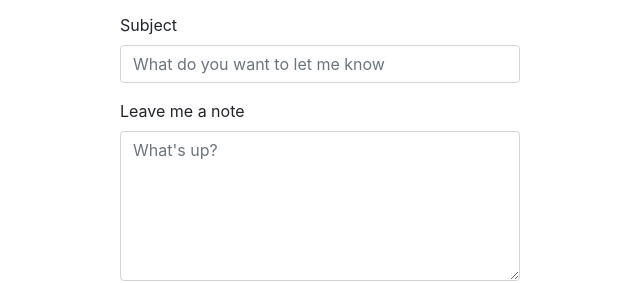
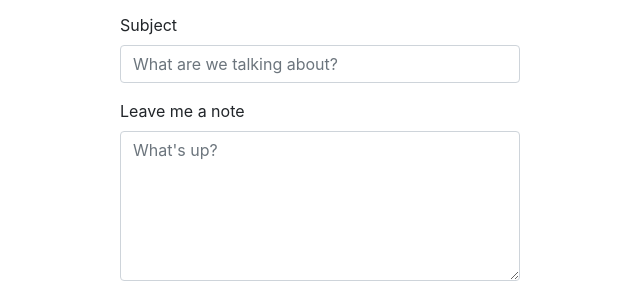
Before and after one commit to aarondevon/contact-form-project, a plain HTML site: page contact.html in a window 1280 px wide. Shown: the part 421-704 px from the top of the page, 320-960 px from the left. Drawn offline with nearby package versions, Linux system fonts and the light colour scheme.

Commit message:
Change placeholder text

```diff
--- a/contact.html
+++ b/contact.html
@@ -93,7 +93,7 @@
                     class="form-control"
                     name="subject"
                     id="subject"
-                    placeholder="What do you want to let me know"
+                    placeholder="What are we talking about?"
                   />
                 </div>
 
```
